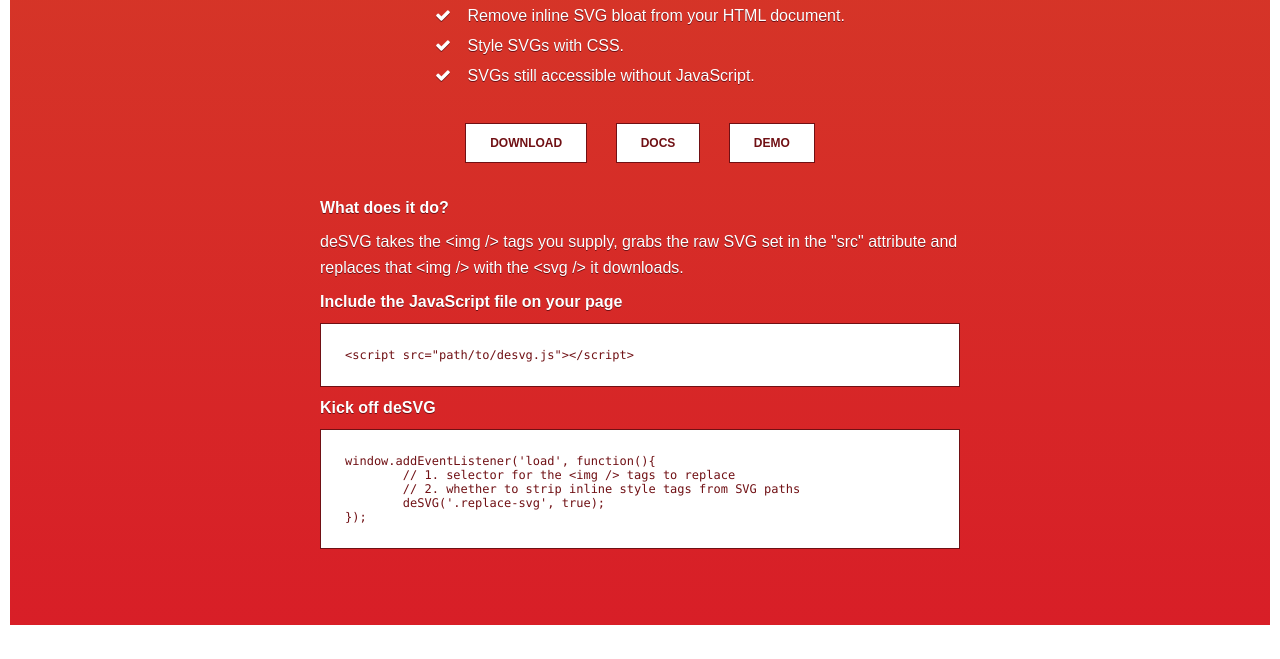
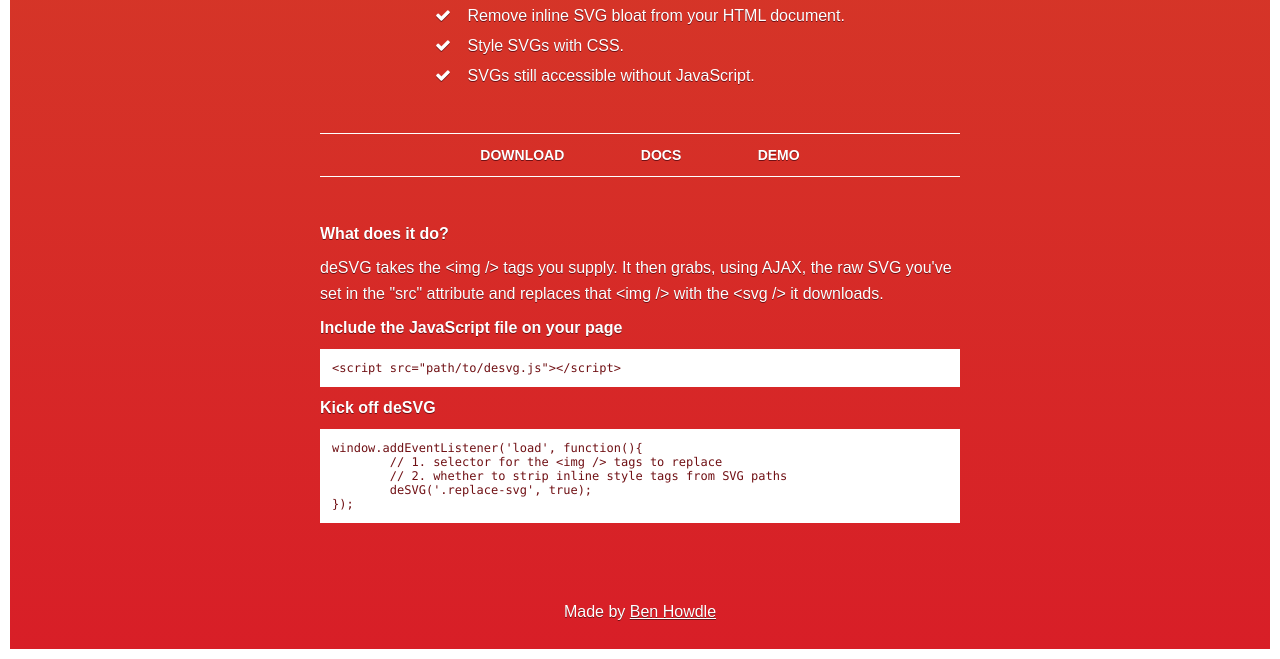
Before and after one commit to benhowdle89/deSVG, a plain HTML site: page index.html in a window 1280 px wide. Shown: the part 278-937 px from the top of the page. Before the commit the page ends 913 px from the top, so only its background shows below. Drawn offline with Linux system fonts and the light colour scheme.

Commit message:
styling page

```diff
--- a/index.html
+++ b/index.html
@@ -18,13 +18,13 @@
 		<li><i class="fa fa-check"></i> SVGs still accessible without JavaScript.</li>
 	</ul>
 	<div class="ctas">
-		<a href="" class="button">Download</a>
-		<a href="" class="button">Docs</a>
-		<a href="" class="button">Demo</a>
+		<a href="https://raw.githubusercontent.com/benhowdle89/deSVG/gh-pages/desvg.js" class="button">Download</a>
+		<a href="https://github.com/benhowdle89/deSVG" class="button">Docs</a>
+		<a href="http://jsfiddle.net/benhowdle89/ujxomdgc/13/" class="button">Demo</a>
 	</div>
 	<div class="usage">
 		<h3>What does it do?</h3>
-		<p>deSVG takes the &lt;img /&gt; tags you supply, grabs the raw SVG set in the "src" attribute and replaces that &lt;img /&gt; with the &lt;svg /&gt; it downloads.</p>
+		<p>deSVG takes the &lt;img /&gt; tags you supply. It then grabs, using AJAX, the raw SVG you've set in the "src" attribute and replaces that &lt;img /&gt; with the &lt;svg /&gt; it downloads.</p>
 		<h3>Include the JavaScript file on your page</h3>
 		<pre><code>&lt;script src=&quot;path/to/desvg.js&quot;&gt;&lt;/script&gt;</code></pre>
 		<h3>Kick off deSVG</h3>
@@ -34,6 +34,10 @@
 	deSVG('.replace-svg', true);
 });</code></pre>
 	</div>
+
+	<footer>
+		<p>Made by <a href="http://benhowdle.im">Ben Howdle</a></p>
+	</footer>
 </div>
 
 </body>
--- a/style.css
+++ b/style.css
@@ -16,7 +16,6 @@ body {
 	border: 10px solid #fff;
 	text-align: center;
 	text-shadow: 0 1px 0 #701014;
-	padding-bottom: 64px;
 }
 
 p {
@@ -45,6 +44,7 @@ h1 {
 	margin: 64px 0;
 	color: #fff;
 	text-shadow: 0 6px 0 #701014;
+	transform: rotate(350deg);
 }
 
 h1 span {
@@ -74,34 +74,32 @@ h3 {
 pre {
 	font-family: Consolas, Monaco, 'Andale Mono', monospace;
 	background: #fff;
-	padding: 24px;
+	padding: 12px;
 	font-size: 12px;
 	margin-bottom: 12px;
-	border: 1px solid #701014;
 	color: #701014;
 	text-shadow: none;
 }
 
 .ctas {
 	margin-top: 36px;
+	padding: 12px 0;
+	border-top: 1px solid #fff;
+	border-bottom: 1px solid #fff;
 }
 
 .ctas a {
-	background: #fff;
-	color: #701014;
-	text-shadow: none;
+	color: #fff;
 	text-decoration: none;
 	padding: 12px 24px;
 	margin: 0 12px;
-	border: 1px solid #701014;
 	text-transform: uppercase;
-	font-size: 12px;
+	font-size: 14px;
 	font-weight: 700;
-	transition: .2s;
 }
 
 .ctas a:hover {
-	background: rgba(255, 255, 255, 0.9);
+	text-decoration: underline;
 }
 
 .usage {
@@ -112,3 +110,7 @@ pre {
 .usage > p {
 	margin-bottom: 12px;
 }
+
+footer {
+	padding: 64px 0 24px 0;
+}
```
